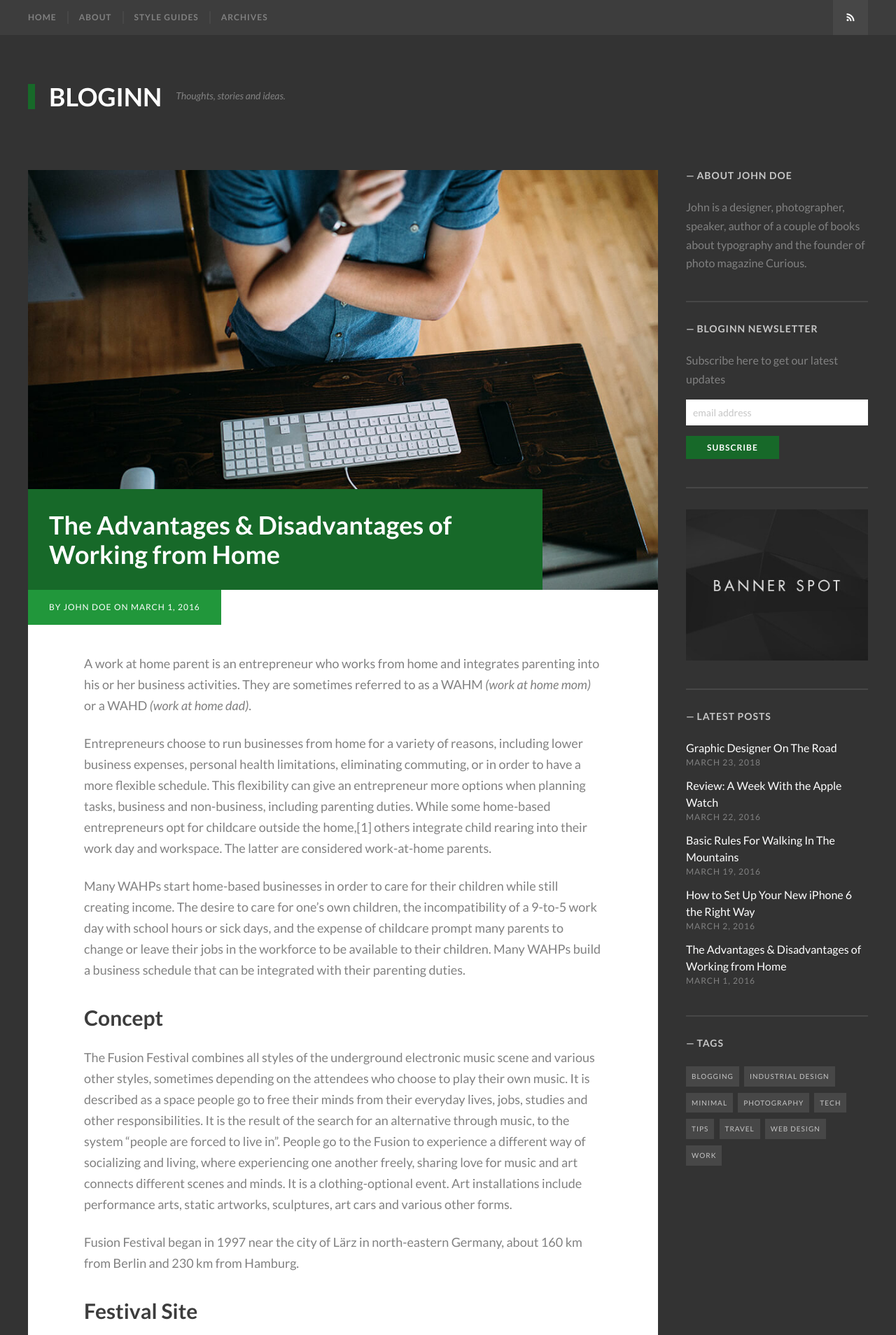
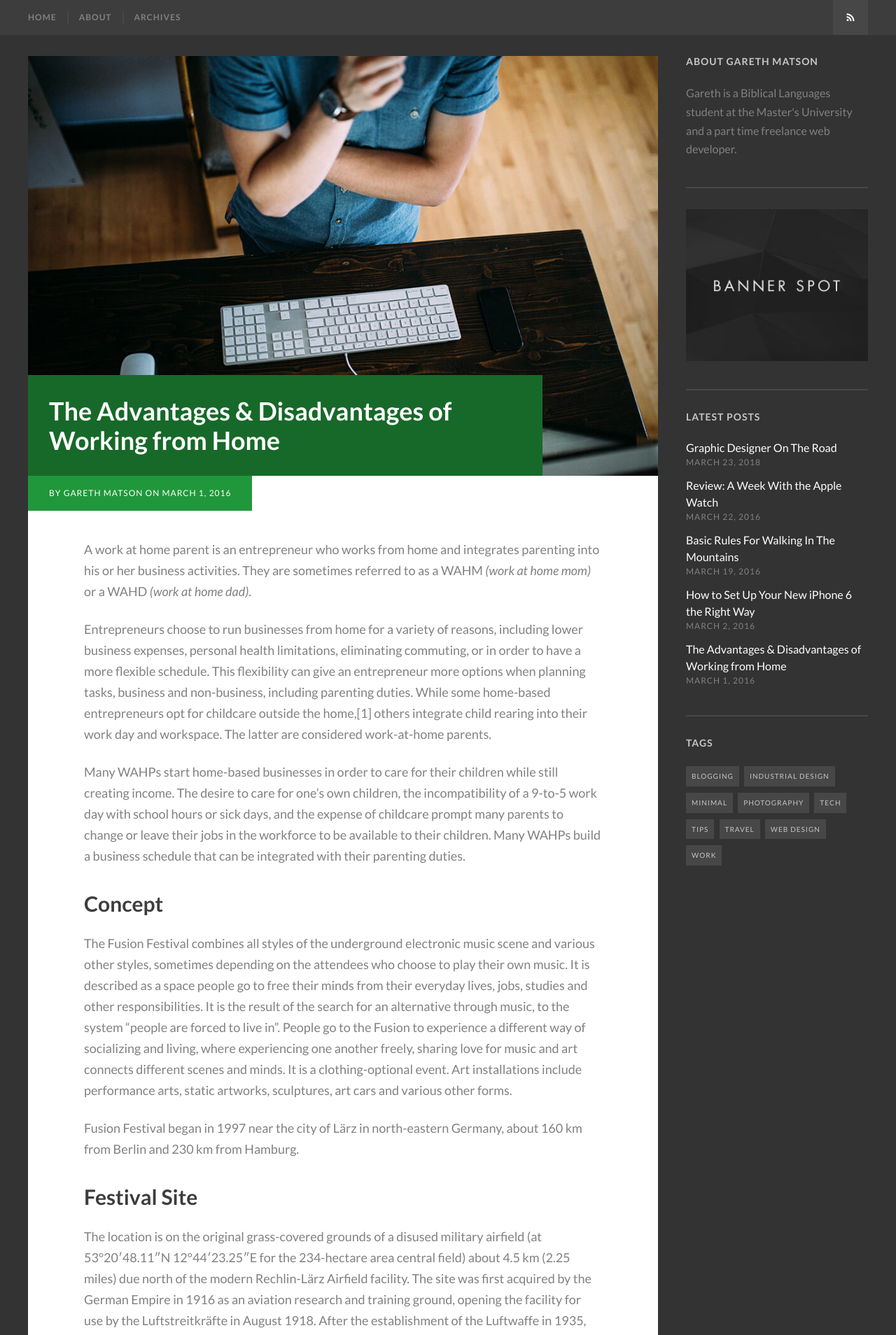
Before and after one commit to gerdums/blog, a Jekyll site: the page built from _posts/2016-03-01-the-advantages-and-disadvantages-of-working-from-home.md, in a window 1280 px wide. Shown: the top 1908 px of the page at 70% size. Built offline with Jekyll 4.4.1, drawn with Linux system fonts in a browser that asks for light colours; some web fonts are replaced; some of the changed text lies outside the part shown.

Commit message:
UI Changes

```diff
--- a/_config.yml
+++ b/_config.yml
@@ -1,6 +1,6 @@
 ---
-title: BlogInn
-timezone: UTC
+title:
+timezone: EST
 collections:
   posts:
     title: Posts
@@ -8,43 +8,30 @@ collections:
   uploads:
     title: Uploads
     output: true
-description: BlogInn is a bold theme for the Jekyll blogging platform. Available for
-  purchase at ThemeForest.net.
-tagline: Thoughts, stories and ideas.
+description:
 baseurl:
 sass:
   sass_dir: _sass
-url: http://justgoodthemes.com
+url: https://blog.matson.io
 navigation:
 - text: Home
   url: "/"
 - text: About
   url: "/about/"
-- text: Style Guides
-  url: "/style-guide/"
 - text: Archives
   url: "/tags/"
 disqus:
-author_name: John Doe
-author_bio: John is a designer, photographer, speaker, author of a couple of books
-  about typography and the founder of photo magazine Curious.
-author_url: http://justgoodthemes.com
-author_location: Vilnius, Lithuania
+author_name: Gareth Matson
+author_bio: Gareth is a Biblical Languages student at the Master's University and a part time freelance web developer.
+author_url: matson.io
+author_location: Santa Clarita, CA
 author_image: "/images/authorimage.png"
-banner_url: http://justgoodthemes.com
+banner_url: https://matson.io
 banner_image: images/banner.jpg
-mailchimp_url: "//justgoodthemes.us3.list-manage.com/subscribe/post?u=78f1bab16028354caeb23aecd&amp;id=4a7330d117"
-twitter_username: username
-facebook_username: username
-googleplus_username: "+username"
-github_username: username
-codepen_username: username
-dribbble_uername: username
-medium_username: "@username"
-instagram_username: username
-pinterest_username: username
-linkedin_username: username
-weibo_username: username
+twitter_username: gareth2016
+facebook_username: gareth.matson.77
+github_username: gerdums
+instagram_username: gareth2016
 paginate: 5
 paginate_path: "/blog/page:num/"
 plugins:
--- a/_includes/footer.html
+++ b/_includes/footer.html
@@ -37,7 +37,7 @@
             <a class="fa-feed square fill-horizontal" href="{{ site.baseurl }}/feed.xml"><span class="screen-reader-text">RSS</span></a>
         </div><!-- .social-links -->
         <div class="site-info">
-            &copy; <a href="{{ site.baseurl }}/">{{site.title}}</a> all rights reserved. <br />Powered by <a target="_blank" href="https://jekyllrb.com/">Jekyll</a>. BlogInn theme by <a target="_blank" href="http://justgoodthemes.com/">JustGoodThemes</a>
+            &copy; <a href="{{ site.banner_url }}/">Gareth Matson</a> all rights reserved. | Powered by <a target="_blank" href="https://jekyllrb.com/">Jekyll</a>.
             <a href="#top" id="top-link" class="fa-chevron-up top-link square fill-horizontal"><span class="screen-reader-text">Back to the top</span></a>
         </div><!-- .site-info -->
     </div><!-- .inner -->
--- a/_layouts/default.html
+++ b/_layouts/default.html
@@ -31,12 +31,12 @@
             <a class="subscribe-button fa-feed square fill-horizontal" href="{{site.baseurl}}/feed.xml"><span class="screen-reader-text">Subscribe</span></a>
         </div><!-- .inner -->
     </nav><!-- .site-navigation -->
-    <header class="site-header">
+    <!-- <header class="site-header">
         <div class="inner">
             <h1 class="site-title"><a class="logo-text" href="{{ site.baseurl }}/">{{site.title}}</a></h1>
             <p class="site-description">{{site.tagline}}</p>
-        </div><!-- .inner -->
-    </header>
+        </div>
+    </header> --><br>
     {{content}}
     {% include footer.html %}
     <script src="https://ajax.googleapis.com/ajax/libs/jquery/3.3.1/jquery.min.js"></script>
--- a/_layouts/post.html
+++ b/_layouts/post.html
@@ -43,7 +43,7 @@ layout: default
                         <h2 class="author-title">About {{ site.author_name }}</h2>
                         <p class="author-bio">{{ site.author_bio }}</p>
                         <span class="author-location"><i class="fa-map-marker" aria-hidden="true"></i> {{ site.author_location }}</span>
-                        <span class="author-website"><i class="fa-chain" aria-hidden="true"></i> <a href="{{ site.author_url }}" target="_blank"> {{ site.author_url }}</a></span>
+                        <span class="author-website"><i class="fa-chain" aria-hidden="true"></i> <a href="https://{{ site.author_url }}" target="_blank"> {{ site.author_url }}</a></span>
                     </div><!-- .author-details -->
                 </div><!-- .author-info -->
             </div><!-- .author-box -->
--- a/_sass/_general.scss
+++ b/_sass/_general.scss
@@ -511,10 +511,10 @@ green     #859900  operators, other keywords
 /* em dash styling */
 .author-info .author-title:before,
 .comments-title:before,
-.widget-title:before {
-    content: "\2014";
-    margin-right: 1%;
-}
+// .widget-title:before {
+//     content: "\2014";
+//     margin-right: 1%;
+// }
 
 /* Animations */
 .site-header,
```
